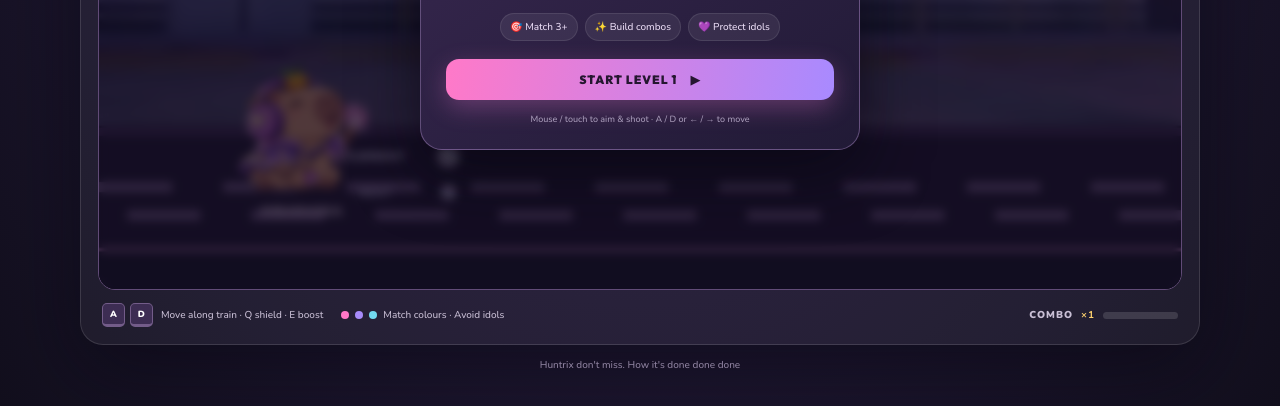
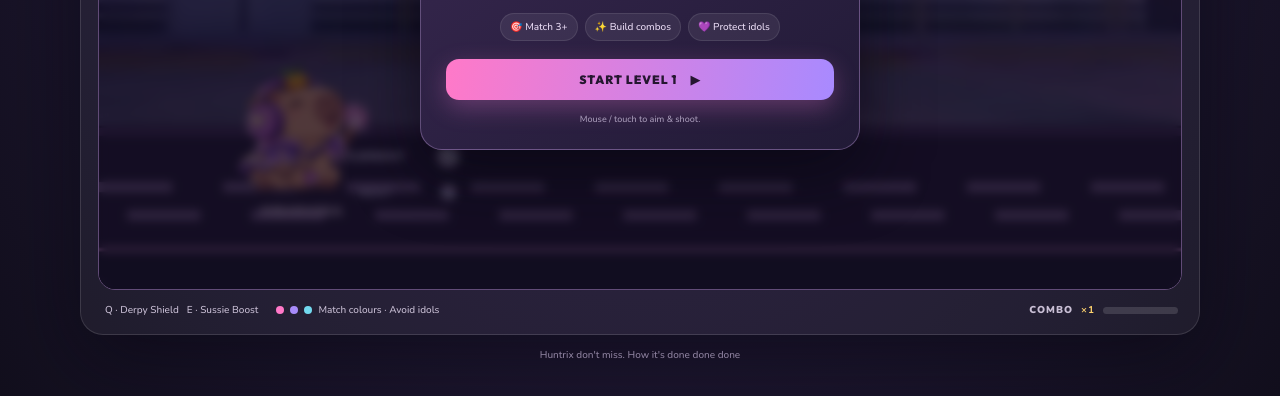
Before and after one commit to Tanishasharma11/CapyPop, a plain HTML site: page index.html in a window 1280 px wide. Shown: the part 567-973 px from the top of the page. Drawn offline with nearby package versions, Linux system fonts and the light colour scheme.

Commit message:
Update index.html

```diff
--- a/index.html
+++ b/index.html
@@ -24,7 +24,7 @@
       <div class="modal"><div class="hero">🐹🎧🍊</div><span class="eyebrow">KIBARASKA NEEDS YOU</span><h2>THE DEMON<br><em>EXPRESS</em></h2>
       <p>Clear each demon formation before it reaches the train! Match colours, build combos and protect the friendly idols.</p>
       <div class="how"><span>🎯 Match 3+</span><span>✨ Build combos</span><span>💜 Protect idols</span></div>
-      <button class="primary" id="start">START LEVEL 1 <b>▶</b></button><small>Mouse / touch to aim & shoot · A / D or ← / → to move</small></div>
+      <button class="primary" id="start">START LEVEL 1 <b>▶</b></button><small>Mouse / touch to aim & shoot.</small></div>
     </div>
     <div class="overlay hidden" id="result">
       <div class="modal"><div class="hero" id="resultEmoji">🏆🍊</div><span class="eyebrow" id="resultEyebrow">LEVEL CLEAR</span><h2 id="resultTitle">PERFECT POP!</h2>
@@ -35,7 +35,7 @@
     <div class="bossbar hidden" id="bossbar"><span>DEMON BOSS</span><div><i id="bossFill"></i></div><b id="bossHp">5 / 5</b></div>
   </div>
   <div class="bottom">
-    <div class="move"><kbd>A</kbd><kbd>D</kbd><span>Move along train · Q shield · E boost</span></div>
+    <div class="move"><span>Q · Derpy Shield</span><span>E · Sussie Boost</span></div>
     <div class="aim"><span class="dot pink"></span><span class="dot purple"></span><span class="dot cyan"></span> Match colours · Avoid idols</div>
     <div class="power">COMBO <strong id="combo">×1</strong> <span class="meter"><i id="meter"></i></span><button class="fever-btn" id="feverBtn" type="button" hidden disabled>F</button></div>
   </div>
```
